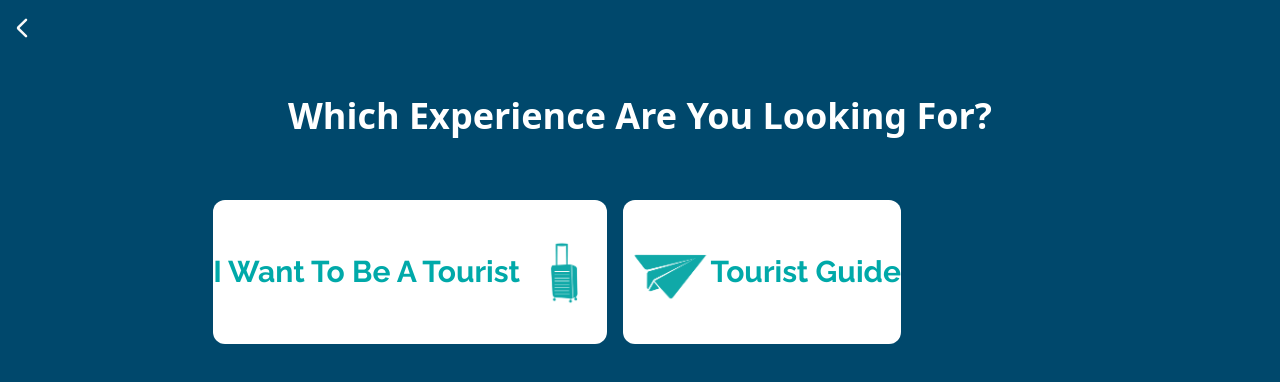
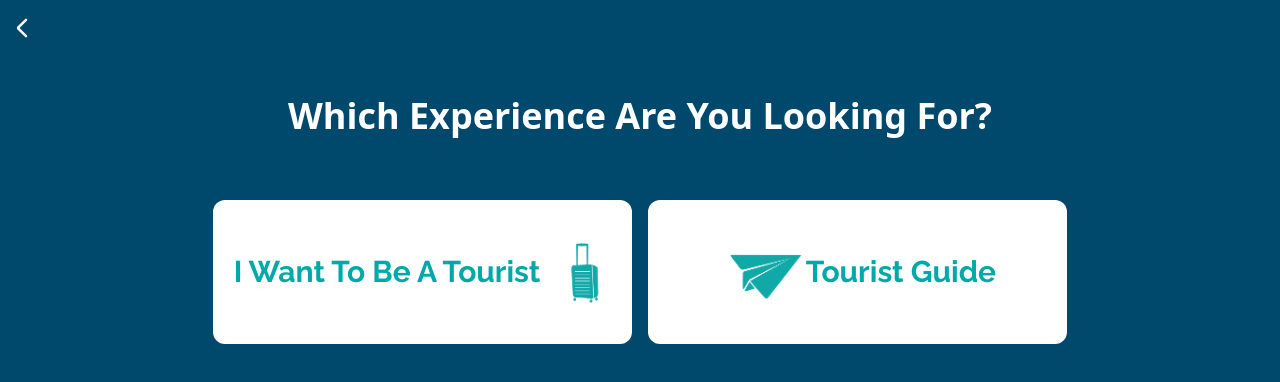
Before and after one commit to kmaltez/NicaWays, a React (Vite) app: page /experience in a window 1280 px wide. Shown: the top 382 px of the page. Built offline with nearby package versions, Linux system fonts and the light colour scheme.

Commit message:
Cambiando Register y corrigiendo estilos en signup

```diff
--- a/src/pages/SignUp.tsx
+++ b/src/pages/SignUp.tsx
@@ -12,7 +12,10 @@ export const SignUp = () => {
   const formValidations: FormValidation = {
     email: [(value) => value.length > 0, "Email is required"],
     password: [(value) => value.length > 0, "Please enter your password."],
-    confirmPassword: [(value) => value != password, "Passwords do not match."],
+    confirmPassword: [
+      (value) => value === password,
+      "Passwords do not match.",
+    ],
   };
   const { formValues, formValidation, onChange, isFormValid } = useForm(
     formInit,
@@ -74,7 +77,7 @@ export const SignUp = () => {
           </div>
           <div className="flex flex-col w-full m-auto">
             <input
-              type="text"
+              type="password"
               id="password"
               name="password"
               placeholder="Password"
@@ -88,7 +91,7 @@ export const SignUp = () => {
           </div>
           <div className="flex flex-col w-full m-auto">
             <input
-              type="text"
+              type="password"
               id="confirmPassword"
               name="confirmPassword"
               placeholder="Confirm password"
@@ -122,9 +125,9 @@ export const SignUp = () => {
                 viewBox="0 0 24 24"
               >
                 <path
-                  fill-rule="evenodd"
+                  fillRule="evenodd"
                   d="M12.037 21.998a10.313 10.313 0 0 1-7.168-3.049 9.888 9.888 0 0 1-2.868-7.118 9.947 9.947 0 0 1 3.064-6.949A10.37 10.37 0 0 1 12.212 2h.176a9.935 9.935 0 0 1 6.614 2.564L16.457 6.88a6.187 6.187 0 0 0-4.131-1.566 6.9 6.9 0 0 0-4.794 1.913 6.618 6.618 0 0 0-2.045 4.657 6.608 6.608 0 0 0 1.882 4.723 6.891 6.891 0 0 0 4.725 2.07h.143c1.41.072 2.8-.354 3.917-1.2a5.77 5.77 0 0 0 2.172-3.41l.043-.117H12.22v-3.41h9.678c.075.617.109 1.238.1 1.859-.099 5.741-4.017 9.6-9.746 9.6l-.215-.002Z"
-                  clip-rule="evenodd"
+                  clipRule="evenodd"
                 />
               </svg>
             </button>
--- a/src/pages/TypeExperience.tsx
+++ b/src/pages/TypeExperience.tsx
@@ -22,15 +22,21 @@ export const TypeExperience = () => {
         Which experience are you looking for?
       </h1>
       <div className="flex flex-col md:flex-row w-2/3 mx-auto gap-4 mt-12 font-raleway text-greenTale text-3xl ">
-        <Link to={"/signup"} className="bg-white rounded-xl py-6 hover:bg-gray-200 flex items-center text-center capitalize">
-          <span className="ml-auto">I want to be a tourist</span>
+        <Link
+          to={"/signup"}
+          className="bg-white rounded-xl py-6 hover:bg-gray-200 flex items-center text-center capitalize w-full"
+        >
+          <span className="ml-auto pl-4">I want to be a tourist</span>
           <img
             src="/Images/Maleta.png"
             alt="maletaLogo"
             className="h-24 mr-auto"
           />
         </Link>
-        <Link to={"/createAccount"} className="bg-white rounded-xl py-6  hover:bg-gray-200 flex items-center text-center capitalize">
+        <Link
+          to={"/createAccount"}
+          className="bg-white rounded-xl py-6  hover:bg-gray-200 flex items-center text-center capitalize w-full"
+        >
           <img
             src="/Images/Avioncito.png"
             alt="avioncitoLogo"
```
